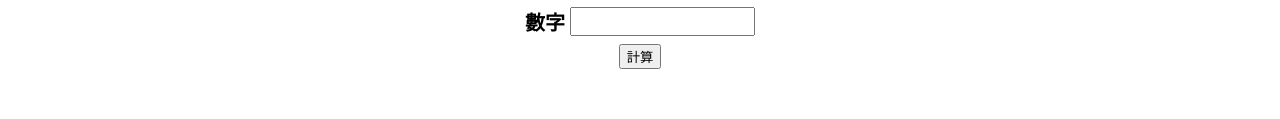
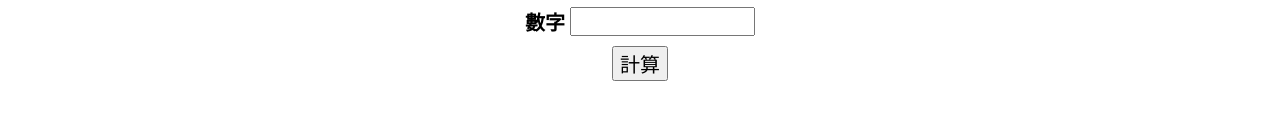
Before and after one commit to vkmouse/web-dev-assignment, a plain HTML site: page week-4/go/templates/index.html in a window 1280 px wide. Shown: the part 411-530 px from the top of the page. Drawn offline with Linux system fonts and the light colour scheme.

Commit message:
Update style for week-4 go

```diff
--- a/week-4/go/public/style/style.css
+++ b/week-4/go/public/style/style.css
@@ -33,7 +33,7 @@ form .title {
   text-align: center;
 }
 
-form button {
+button {
   font-size: 20px;
 }
 
```
